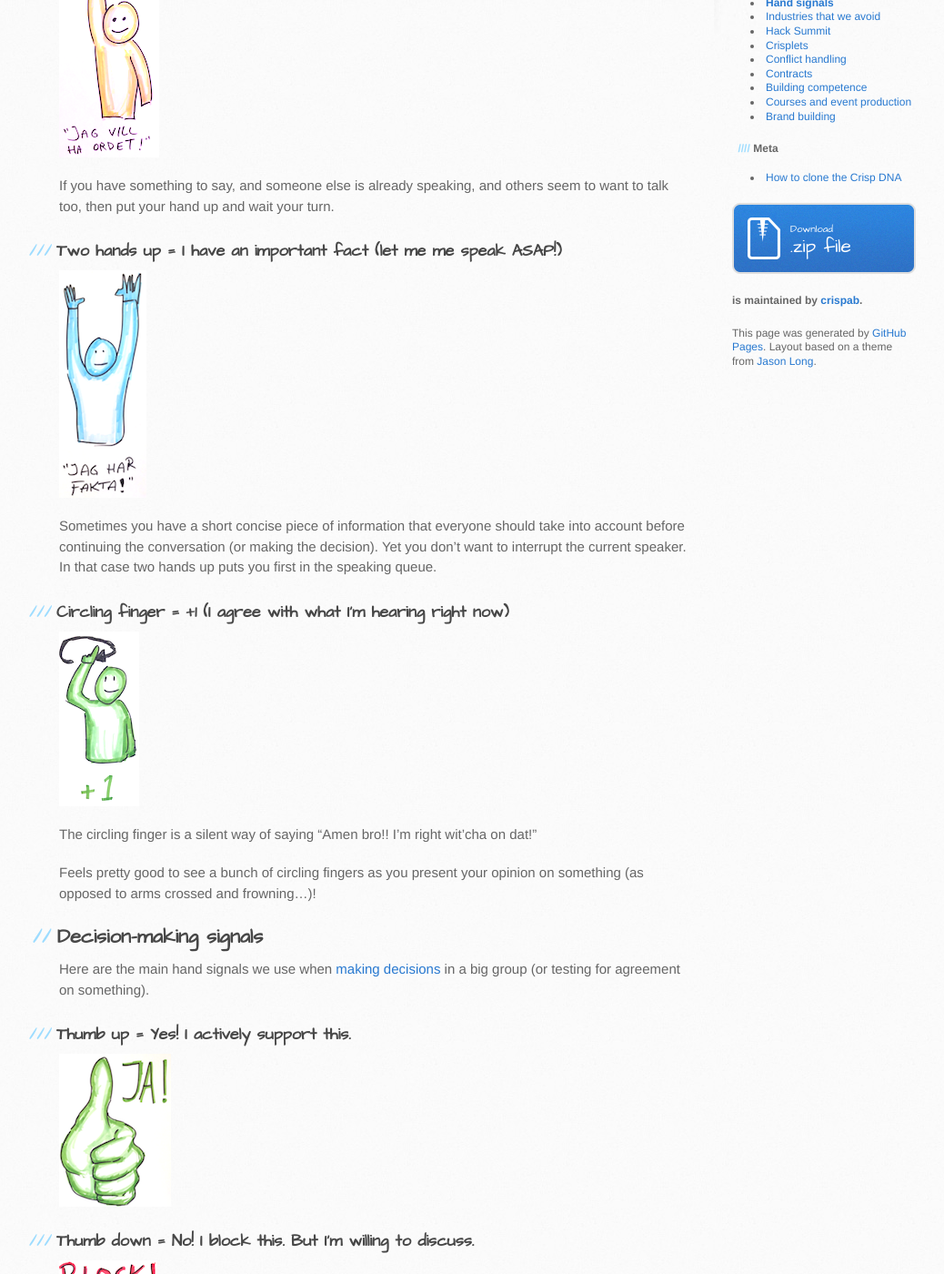
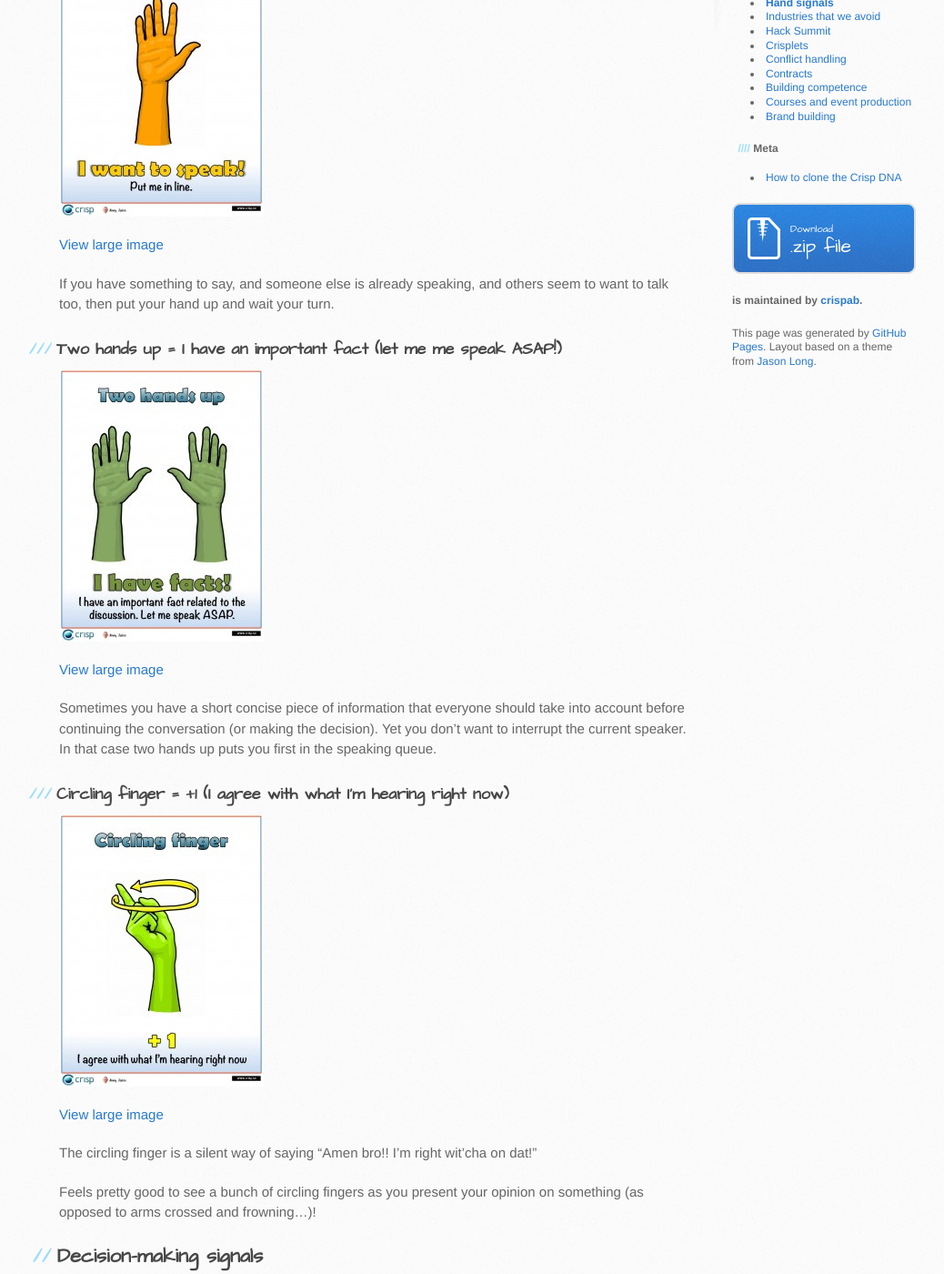
Before and after one commit to crispab/crisp-dna, a Jekyll site: the page built from _docs/hand-signals.md, in a window 1280 px wide and 1400 px high, scrolled down 733 px. Shown: the whole window at 91% size, without its empty margins (105-1143 px from the left). Built offline with Jekyll 4.4.1, drawn with Linux system fonts in a browser that asks for light colours; some of the changed text lies outside the part shown.

Commit message:
Replaced images of hand signals. Fixes #34

```diff
--- a/_docs/hand-signals.md
+++ b/_docs/hand-signals.md
@@ -18,19 +18,25 @@ Discussion signals aren't needed for small group discussions (like six or less),
 
 ### One hand up = I want to speak (put me in line)
 
-![](../assets/HandSignal-Speak.png)
+![](../assets/hand-signals/05-Want-to-speak-Crisp-Hand-Signal-225x300.jpg)
+
+[View large image](../assets/hand-signals/05-Want-to-speak-Crisp-Hand-Signal.jpg)
 
 If you have something to say, and someone else is already speaking, and others seem to want to talk too, then put your hand up and wait your turn.
 
 ### Two hands up = I have an important fact (let me me speak ASAP!)
 
-![](../assets/HandSignal-Fact.png)
+![](../assets/hand-signals/06-Facts-Crisp-Hand-Signal-225x300.jpg)
+
+[View large image](../assets/hand-signals/06-Facts-Crisp-Hand-Signal.jpg)
 
 Sometimes you have a short concise piece of information that everyone should take into account before continuing the conversation (or making the decision). Yet you don't want to interrupt the current speaker. In that case two hands up puts you first in the speaking queue.
 
 ### Circling finger = +1 (I agree with what I'm hearing right now)
 
-![](../assets/HandSignal-Agree.png)
+![](../assets/hand-signals/07-Agree-Crisp-Hand-Signal-225x300.jpg)
+
+[View large image](../assets/hand-signals/07-Agree-Crisp-Hand-Signal.jpg)
 
 The circling finger is a silent way of saying "Amen bro!! I'm right wit'cha on dat!"
 
@@ -43,17 +49,23 @@ Here are the main hand signals we use when [making decisions](decisions.html) in
 
 ### Thumb up = Yes! I actively support this.
 
-![](../assets/HandSignal-Yes.png)
+![](../assets/hand-signals/01-Up-Crisp-Hand-Signal-225x300.jpg)
+
+[View large image](../assets/hand-signals/01-Up-Crisp-Hand-Signal.jpg)
 
 ### Thumb down = No! I block this. But I'm willing to discuss.
 
-![](../assets/HandSignal-No.png)
+![](../assets/hand-signals/03-Down-Crisp-Hand-Signal-225x300.jpg)
+
+[View large image](../assets/hand-signals/03-Down-Crisp-Hand-Signal.jpg)
 
 This means I understand the proposal, but I don't support it. Obviously I need to be willing to explain why. Sometimes the No is pretty definite, other times a minor tweak can turn the No into a Yes. Either way, further discussion is needed before we can decide.
 
 ### Fist forward = I stand aside. I don't need to be involved. Do whatever you want.
 
-![](../assets/HandSignal-StandAside.png)
+![](../assets/hand-signals/04-Stand-Aside-Crisp-Hand-Signal-225x300.jpg)
+
+[View large image](../assets/hand-signals/04-Stand-Aside-Crisp-Hand-Signal.jpg)
 
 Not all decisions affect everyone, so the fist-forward signal essentially gives the rest of the group permission to decide without me.
 
```
Also changed, not shown: assets/hand-signals/01-Up-Crisp-Hand-Signal-225x300.jpg (added), assets/hand-signals/01-Up-Crisp-Hand-Signal.jpg (added), assets/hand-signals/02-Sideways-Crisp-Hand-Signal-225x300.jpg (added), assets/hand-signals/02-Sideways-Crisp-Hand-Signal.jpg (added), assets/hand-signals/03-Down-Crisp-Hand-Signal-225x300.jpg (added), assets/hand-signals/03-Down-Crisp-Hand-Signal.jpg (added), assets/hand-signals/04-Stand-Aside-Crisp-Hand-Signal-225x300.jpg (added), assets/hand-signals/04-Stand-Aside-Crisp-Hand-Signal.jpg (added), assets/hand-signals/05-Want-to-speak-Crisp-Hand-Signal-225x300.jpg (added), assets/hand-signals/05-Want-to-speak-Crisp-Hand-Signal.jpg (added), assets/hand-signals/06-Facts-Crisp-Hand-Signal-225x300.jpg (added), assets/hand-signals/06-Facts-Crisp-Hand-Signal.jpg (added), assets/hand-signals/07-Agree-Crisp-Hand-Signal-225x300.jpg (added), assets/hand-signals/07-Agree-Crisp-Hand-Signal.jpg (added).
